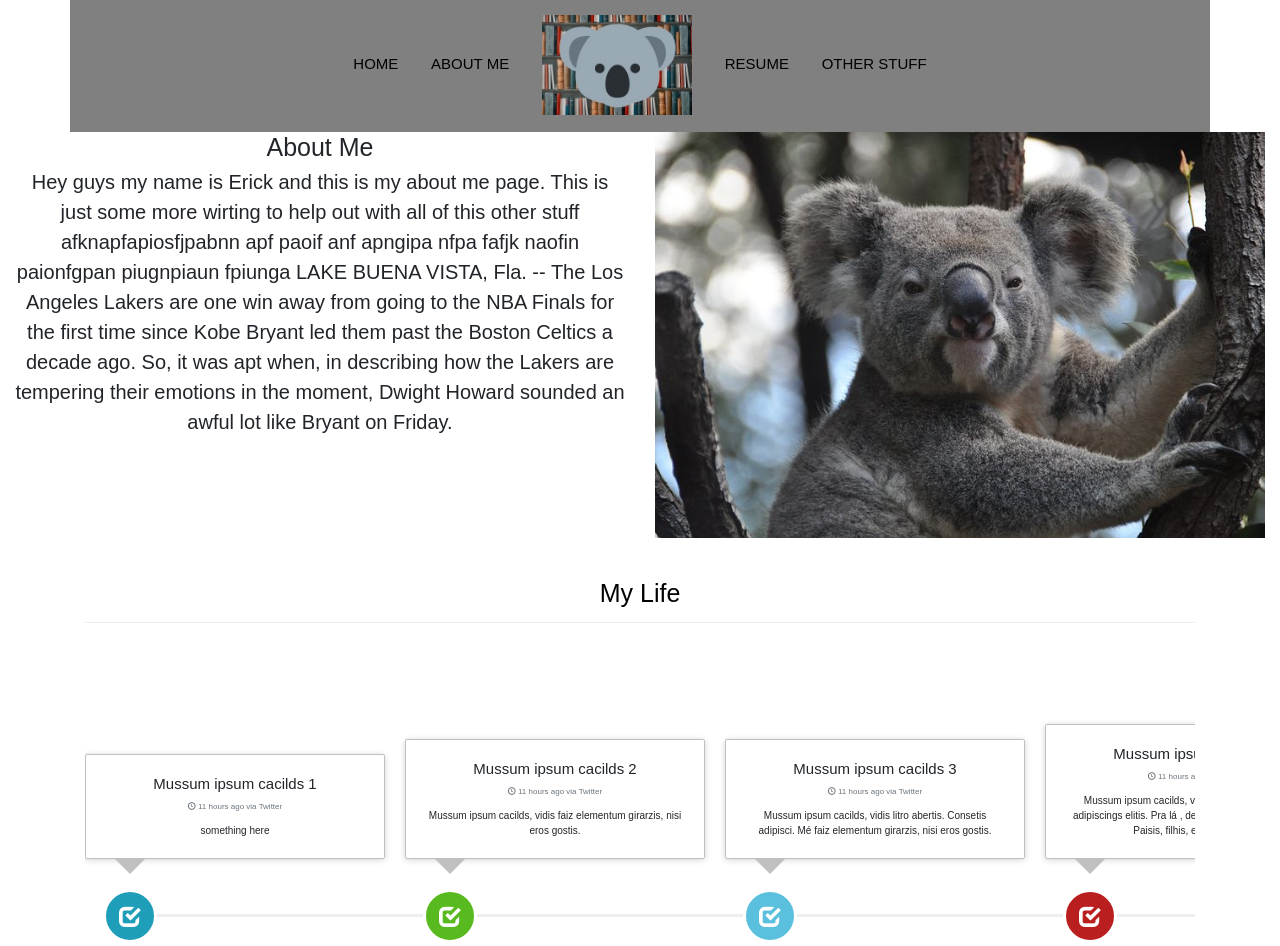
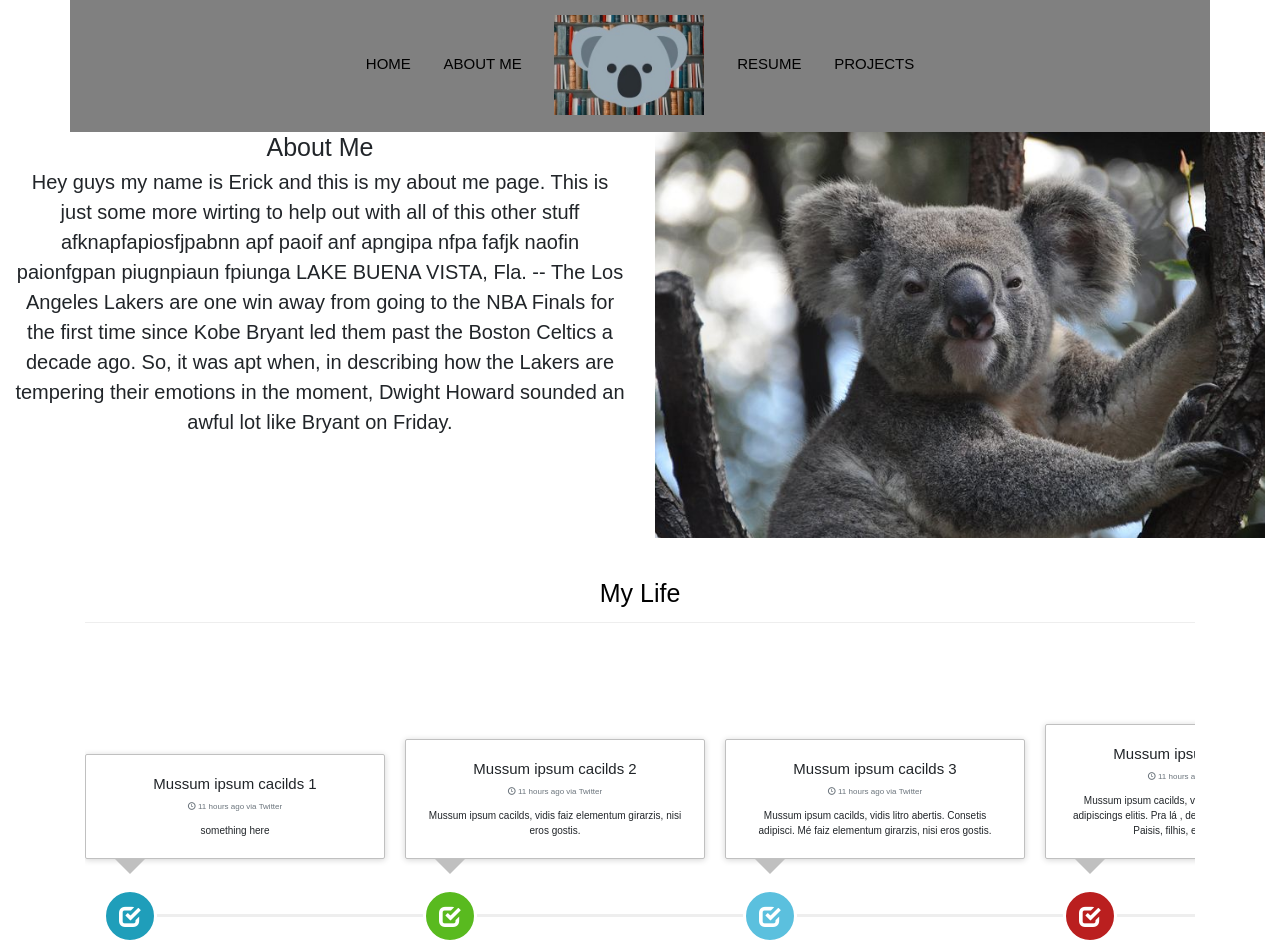
Before and after one commit to erickordonez346/erickwebsite, a plain HTML site: page realaboutme.html in a window 1280 px wide. Shown: the top 946 px of the page. Drawn offline with nearby package versions, Linux system fonts and the light colour scheme.

Commit message:
Update realaboutme.html

```diff
--- a/realaboutme.html
+++ b/realaboutme.html
@@ -20,7 +20,7 @@
         <a href="realaboutme.html" class="hoverline">About Me</a>
         <a href="index.html" class="hoverline logo"><img src="Erick Ordonez Logo.jpg" width= 150 height= 100></a>
         <a href="https://erickordonez346.github.io/lol/" target="_blank" class="hoverline">Resume</a>
-        <a href="otherstuff.html" class="hoverline">Other Stuff</a>
+        <a href="otherstuff.html" class="hoverline">Projects</a>
       </div>
       <div class="container-fluid padding">
         <div class="row padding">
```
